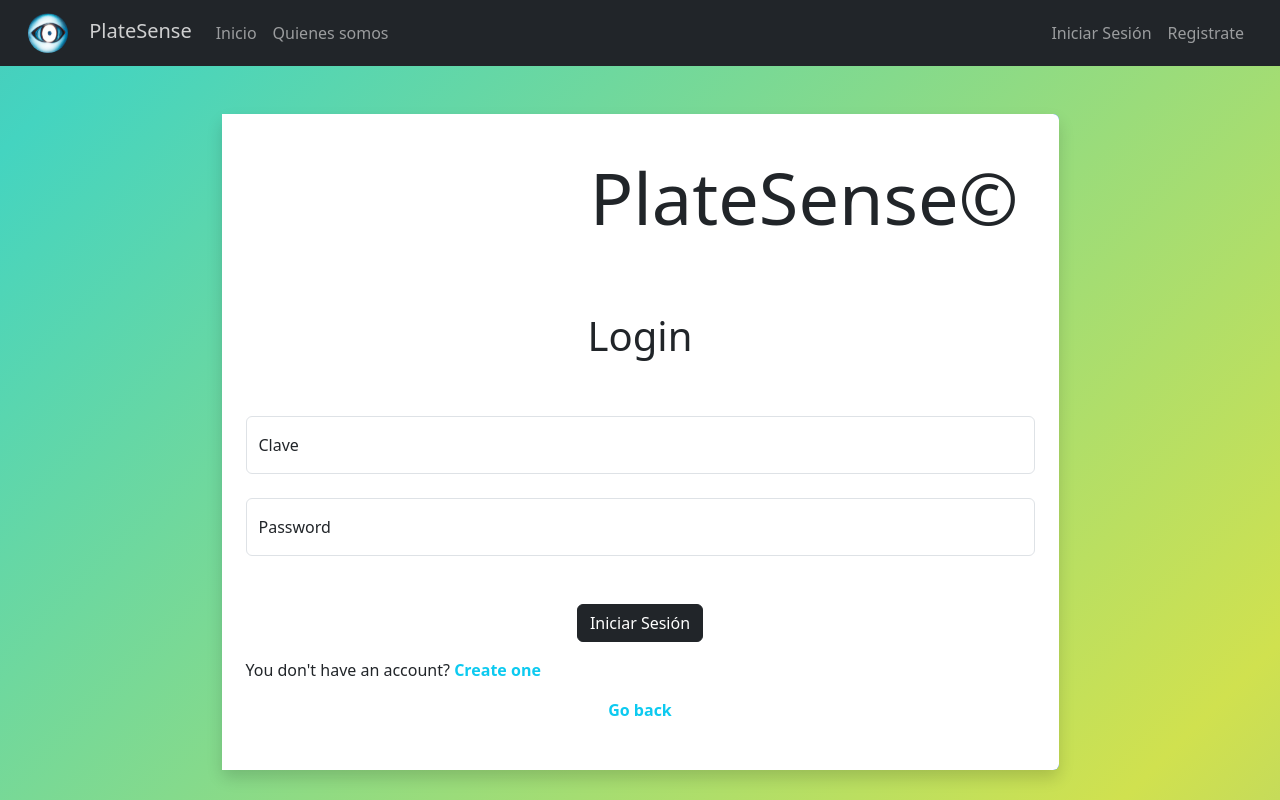
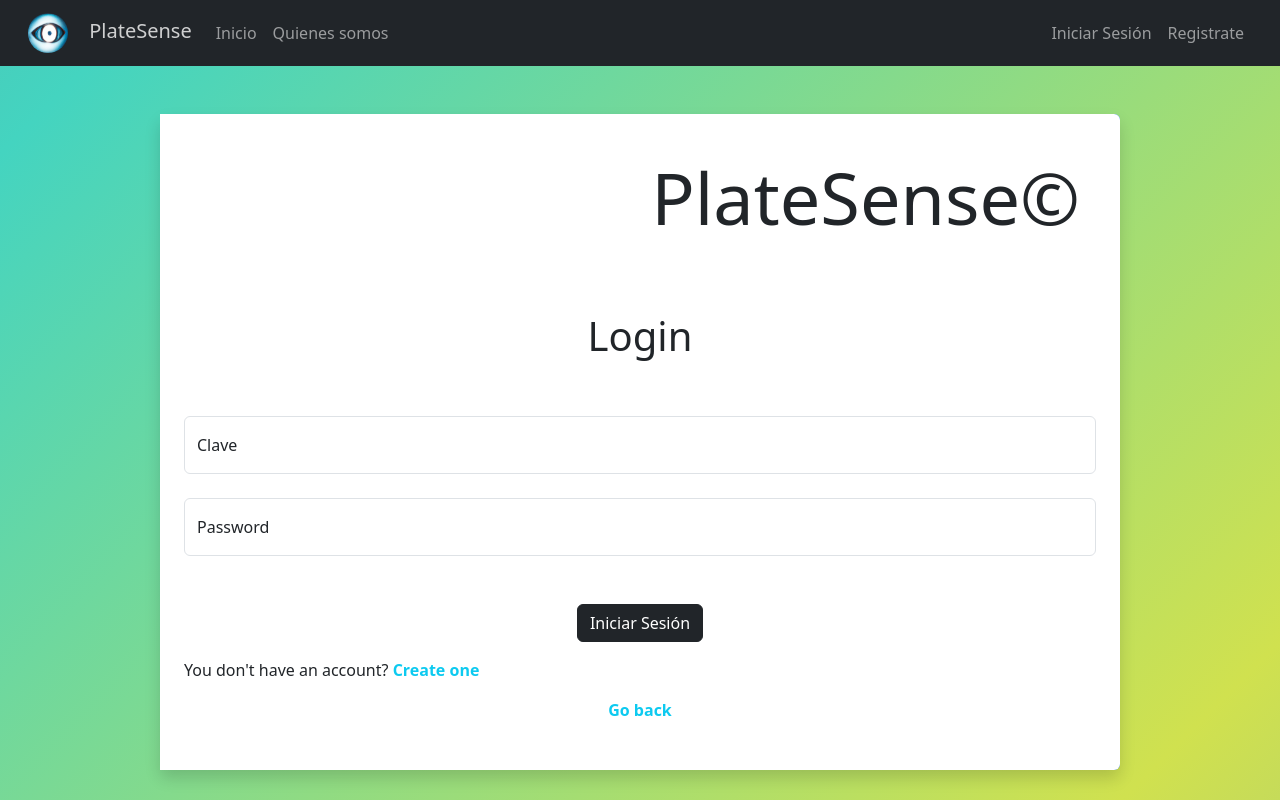
Before and after one commit to Luichoo/PlateSense, a React (Create React App) app in the folder client/: page /login in a window 1280 px wide. Shown: the top 800 px of the page. Built offline with nearby package versions, Linux system fonts and the light colour scheme.

Commit message:
auth fixes

```diff
--- a/client/src/pages/Login/Login.css
+++ b/client/src/pages/Login/Login.css
@@ -33,3 +33,7 @@ body {
   height: 40px;
     color: #fff;
 }
+
+.log_container{
+    max-width: 60rem;
+}
--- a/client/src/pages/Login/Login.jsx
+++ b/client/src/pages/Login/Login.jsx
@@ -20,7 +20,6 @@ function Login() {
 		const clave = e.target.clave.value;
 		const password = e.target.password.value;
 		try {
-			console.log("hola");
 
 			const url = process.env.REACT_APP_API_URL + "auth/login";
 			console.log(url);
@@ -58,7 +57,7 @@ function Login() {
 	return (
 		<div className="body">
 			<div className="container">
-				<div className="container mt-5 bg-primary rounded shadow w-75 mb-5">
+				<div className="container mt-5 bg-primary rounded shadow log_container mb-5">
 					<div className="row align-items-stretch">
 						<div className="col bg_img d-none d-lg-block col-md-5 col-lg-5 col-xl-6"></div>
 						<div className="col bg-white rounded-end p-4">
--- a/client/src/pages/Register/Register.jsx
+++ b/client/src/pages/Register/Register.jsx
@@ -68,7 +68,7 @@ function Register() {
 	return (
 		<div className="body">
 			<div className="container">
-				<div className="container mt-5 bg-primary rounded shadow w-75 mb-5">
+				<div className="container mt-5 bg-primary rounded shadow log_container mb-5">
 					<div className="row align-items-stretch">
 						<div className="col bg_img d-none d-lg-block col-md-5 col-lg-5 col-xl-6"></div>
 						<div className="col bg-white rounded-end p-3">
--- a/client/src/pages/Register/register.css
+++ b/client/src/pages/Register/register.css
@@ -33,3 +33,6 @@ body {
   height: 40px;
     color: #fff;
 }
+.log_container{
+    max-width: 60rem;
+}
```
Also changed, not shown: 1 other file (tests, documents, lock files or other folders).
